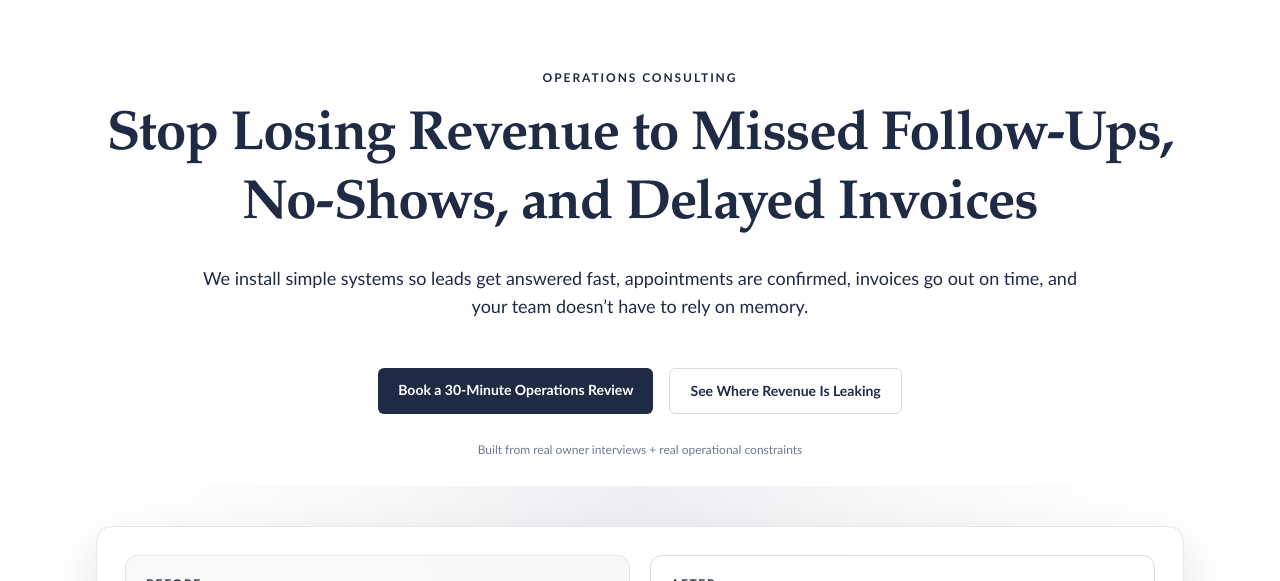
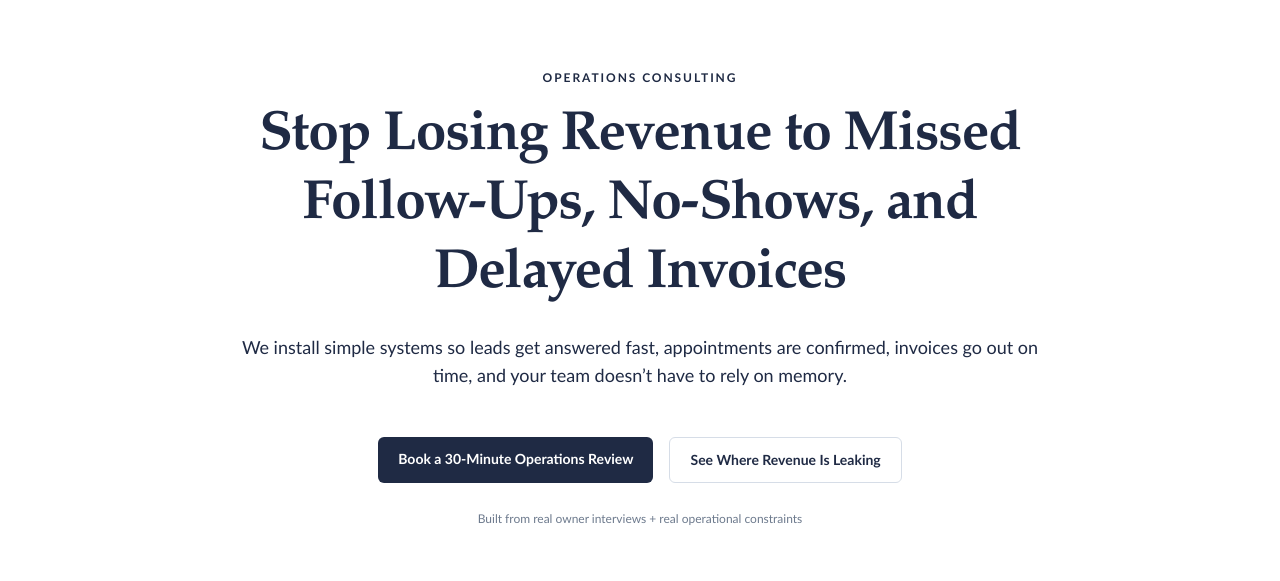
Before and after one commit to blakegrosenthal/operaite-site, a Next.js app: page / in a window 1280 px wide. Shown: the part 143-724 px from the top of the page. Built offline with nearby package versions, Linux system fonts and the light colour scheme; no server answers.

Commit message:
update site

```diff
--- a/app/page.tsx
+++ b/app/page.tsx
@@ -16,9 +16,9 @@ export default function HomePage() {
     <>
       <ScrollReveal />
 
-      <section className="reveal-up bg-white py-28 sm:py-36">
+      <section className="reveal-up bg-white pt-28 pb-36 sm:pt-36 sm:pb-44">
         <div className="mx-auto w-full max-w-6xl px-5 sm:px-6 lg:px-8">
-          <div className="mx-auto max-w-[70rem] text-center">
+          <div className="mx-auto max-w-[50rem] text-center">
             <p className="text-xs font-semibold uppercase tracking-[0.16em] text-accent">
               Operations consulting
             </p>
@@ -49,7 +49,7 @@ export default function HomePage() {
               Built from real owner interviews + real operational constraints
             </p>
           </div>
-          <div className="relative mx-auto mt-14 w-full max-w-[74rem] sm:mt-16">
+          <div className="relative mx-auto mt-20 w-full max-w-[74rem] sm:mt-24">
             <div className="pointer-events-none absolute inset-x-6 -top-10 -bottom-6 rounded-[2rem] bg-[radial-gradient(ellipse_at_top,rgba(31,42,68,0.08),rgba(31,42,68,0.03)_35%,rgba(31,42,68,0)_72%)]" />
             <div className="relative">
               <BeforeAfterPanel />
@@ -62,7 +62,7 @@ export default function HomePage() {
         id="where-work-quietly-breaks-down"
         title="Where Work Quietly Breaks Down"
         description="Most operational issues don’t look dramatic. They show up as small gaps in everyday workflows that slowly leak revenue."
-        className="reveal-up border-t border-line bg-neutral-50 py-28 sm:py-36"
+        className="reveal-up border-t border-line bg-neutral-50 py-32 sm:py-40"
         headerClassName="max-w-[72ch] border-b border-line pb-6 sm:pb-8"
         titleClassName="text-3xl font-bold sm:text-[2.4rem]"
       >
@@ -104,7 +104,7 @@ export default function HomePage() {
         </div>
       </Section>
 
-      <div className="reveal-up py-16 sm:py-20">
+      <div className="reveal-up py-20 sm:py-24">
         <div className="mx-auto w-full max-w-6xl px-5 sm:px-6 lg:px-8">
           <div className="mx-auto max-w-[72ch] space-y-4 text-center sm:space-y-5">
             <p className="text-lg leading-8 text-foreground sm:text-xl">
@@ -127,7 +127,7 @@ export default function HomePage() {
         id="process"
         title="How It Works"
         description="We follow a simple, structured process to make your operations more predictable without disrupting how you already run your business."
-        className="reveal-up border-t border-line bg-white py-28 sm:py-36"
+        className="reveal-up border-t border-line bg-white py-32 sm:py-40"
         headerClassName="max-w-[72ch] border-b border-line pb-6 sm:pb-8"
         titleClassName="text-3xl font-bold sm:text-[2.4rem]"
         descriptionClassName="max-w-[72ch]"
@@ -176,7 +176,7 @@ export default function HomePage() {
             Why Oper<span className="brand-ai">AI</span>te
           </>
         }
-        className="reveal-up border-t border-line bg-neutral-50 py-28 sm:py-36"
+        className="reveal-up border-t border-line bg-neutral-50 py-32 sm:py-40"
         headerClassName="max-w-[72ch] border-b border-line pb-6 sm:pb-8"
         titleClassName="text-3xl font-bold sm:text-[2.4rem]"
       >
```
